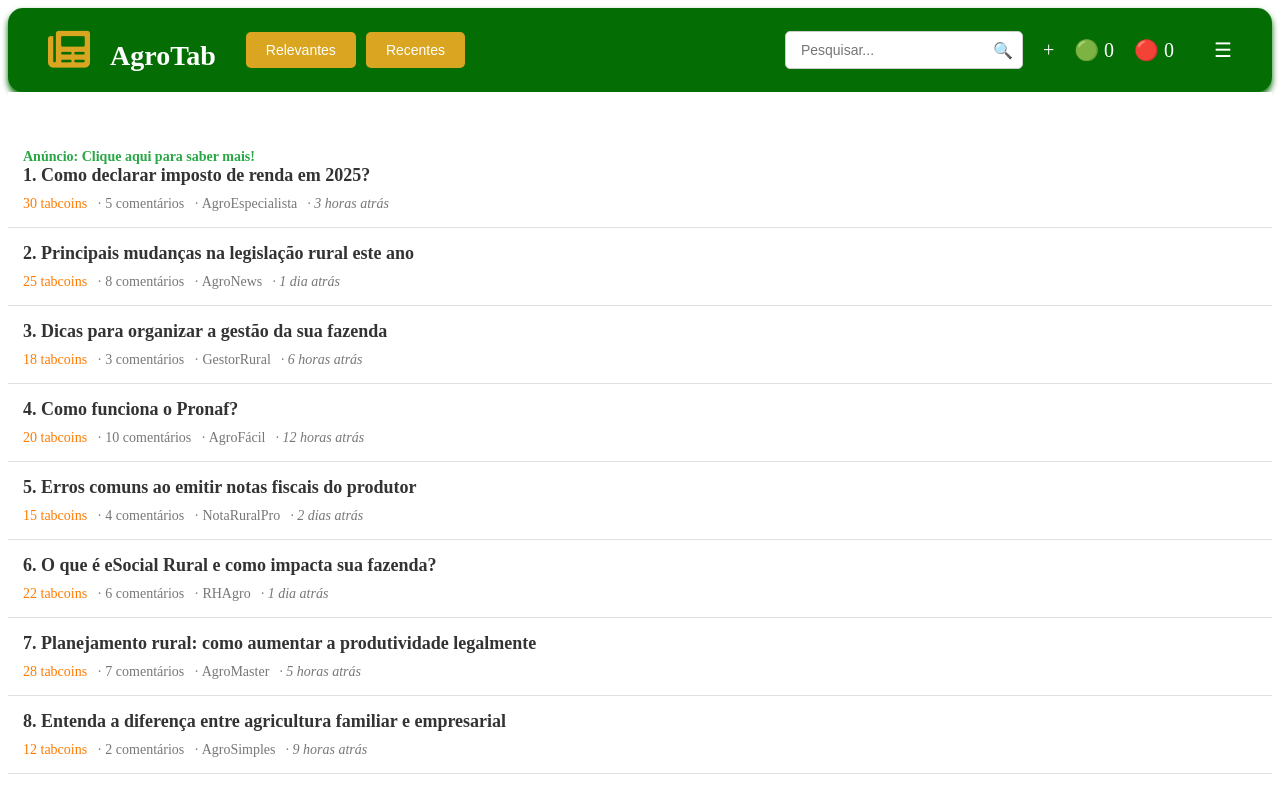
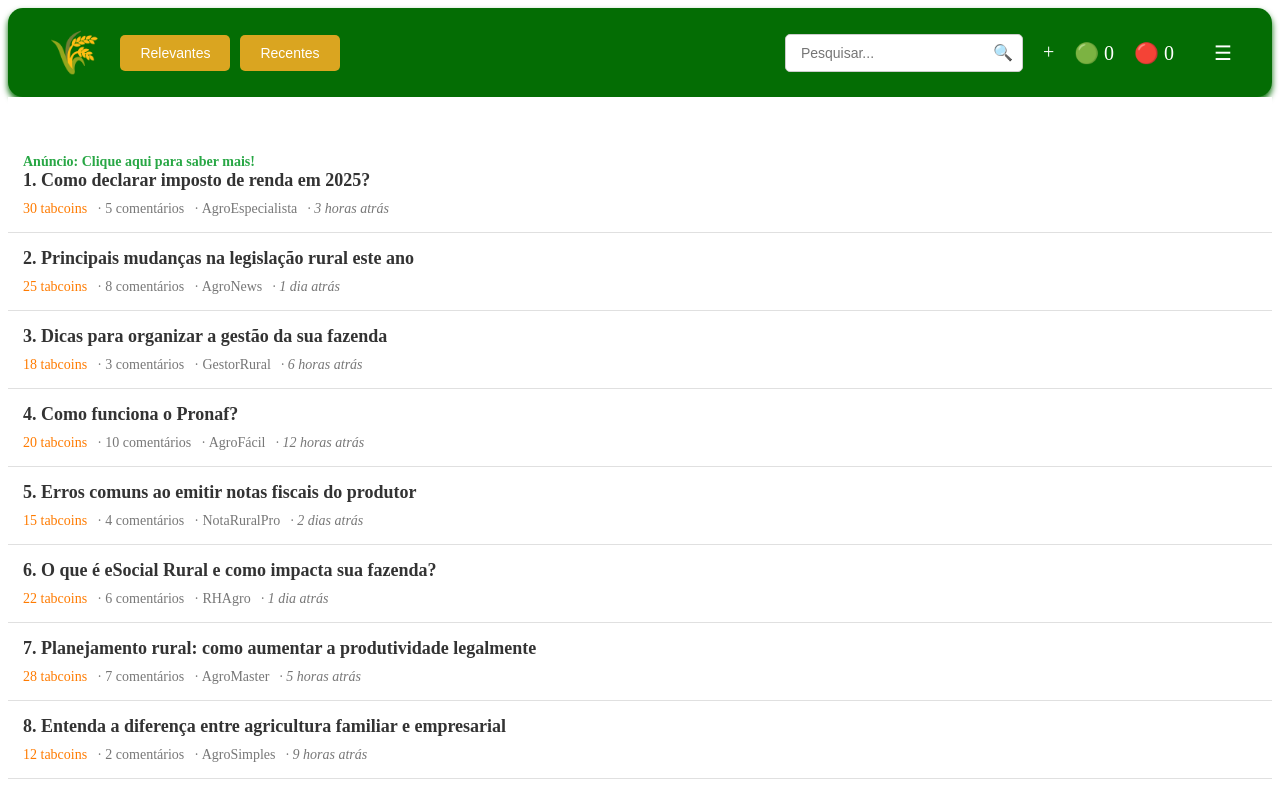
Before and after one commit to abnercezar/clone-tabnews, a Next.js app: page / in a window 1280 px wide. Shown: the top 790 px of the page. Built offline with nearby package versions, Linux system fonts and the light colour scheme.

Commit message:
style: adjust `Readme.md` and `Home`

```diff
--- a/pages/index.js
+++ b/pages/index.js
@@ -84,17 +84,12 @@ export default function Home() {
         <div className="container">
           <div className="header-content">
             <div className="header-left">
-              <h1 className="logo">
-                <i
-                  className="fa-solid fa-newspaper"
-                  style={{
-                    color: "#daa520",
-                    marginRight: "20px",
-                    fontSize: "42px",
-                  }}
-                ></i>
-                AgroTab
-              </h1>
+              <span
+                className="logo"
+                style={{ fontSize: "42px", marginRight: "20px" }}
+              >
+                🌾
+              </span>
               <div className="nav-items">
                 <button className="nav-button">Relevantes</button>
                 <button className="nav-button">Recentes</button>
```
Also changed, not shown: 1 other file (tests, documents, lock files or other folders).
